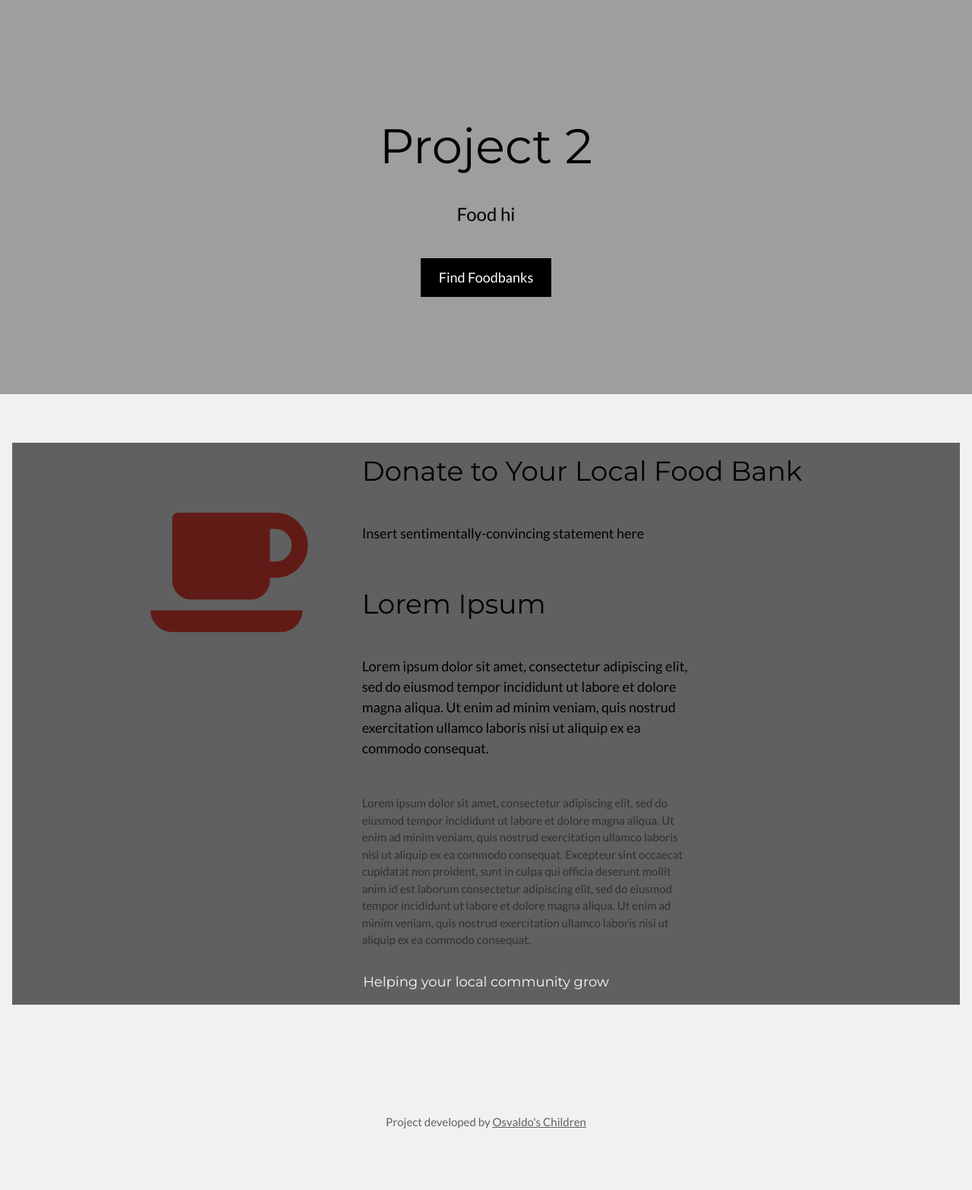
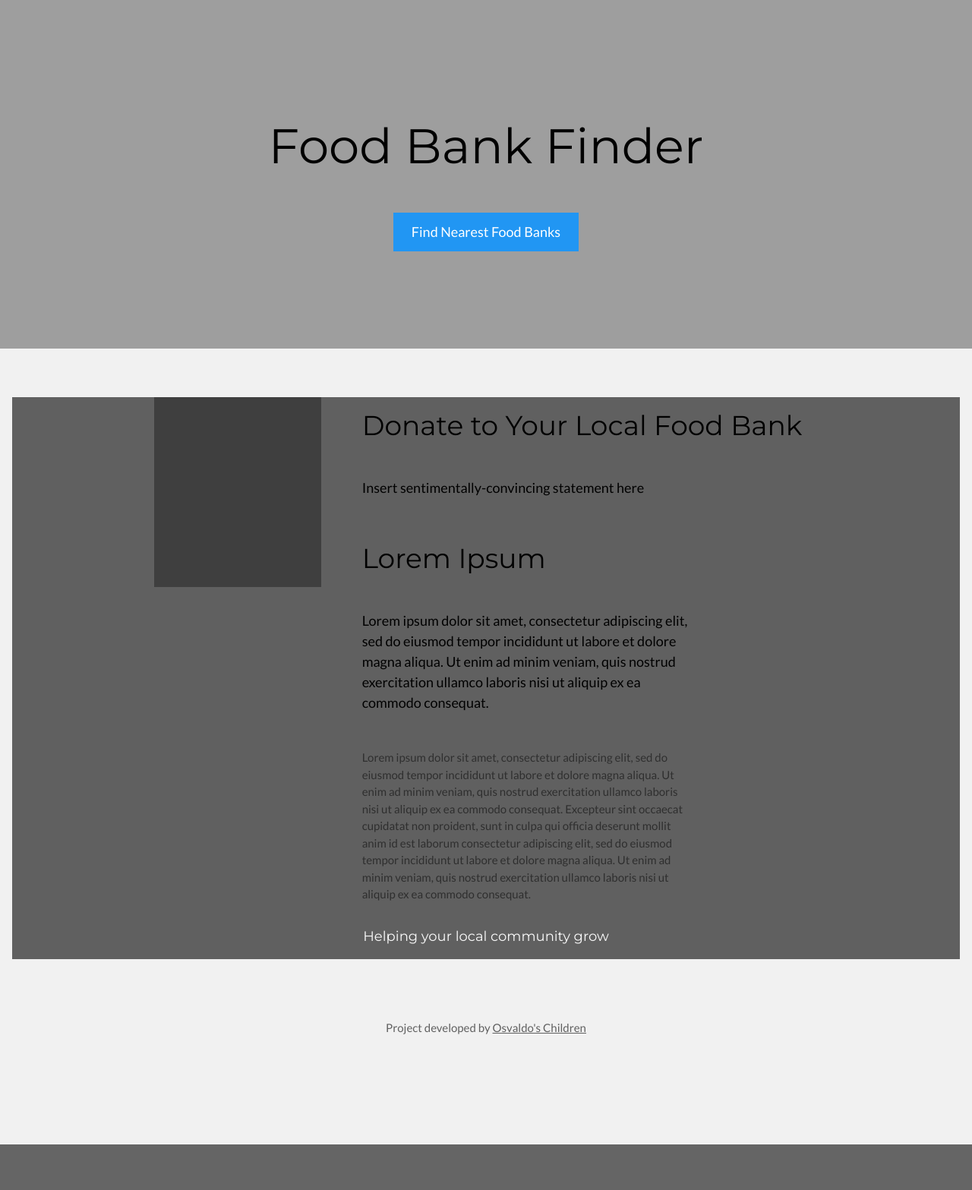
Before and after one commit to comp129-spr19/Food-bank-finder, a Django app: page / in a window 1280 px wide. Shown: the top 1567 px of the page at 76% size. After the commit the page ends 1507 px from the top, so only its background shows below. Run offline with Django 3.2, Linux system fonts and the light colour scheme; grey boxes are pictures that could not be loaded.

Commit message:
resolve merge conflicts

```diff
--- a/donatefood/home/templates/home/home.html
+++ b/donatefood/home/templates/home/home.html
@@ -34,21 +34,21 @@
 
   <!-- Header -->
   <header class="w3-container w3-grey w3-center" style="padding:128px 16px">
-    <h1 class="w3-margin w3-jumbo">Project 2</h1>
-    <p class="w3-xlarge">Food hi</p>
-    <a href="/map_page/" class="w3-button w3-black w3-padding-large w3-large w3-margin-top">Find Foodbanks</a>
+    <h1 class="w3-margin w3-jumbo">Food Bank Finder</h1>
+    <p class="w3-xlarge"></p>
+    <a href="/map_page/" class="w3-button w3-blue w3-padding-large w3-large w3-margin-top">Find Nearest Food Banks</a>
   </header>
 
   <!-- Second Grid -->
   <div class="w3-row-padding w3-light-grey w3-padding-64 w3-container">
     <div class="w3-content">
       <div class="w3-third w3-center">
-        <i class="fa fa-coffee w3-padding-64 w3-text-red w3-margin-right"></i>
+        <img src = "https://www.houstonfoodbank.org/wp-content/uploads/2018/01/homepage_boxfood-276x300.png" width = "220" height = "250">
       </div>
+
       <div class="w3-twothird">
         <h1>Donate to Your Local Food Bank</h1>
         <h5 class="w3-padding-32">Insert sentimentally-convincing statement here</h5>
-
       <div class="w3-twothird">
         <h1>Lorem Ipsum</h1>
         <h5 class="w3-padding-32">Lorem ipsum dolor sit amet, consectetur adipiscing elit, sed do eiusmod tempor
@@ -71,7 +71,7 @@
 
   <!-- Footer -->
   <footer class="w3-container w3-padding-64 w3-center w3-opacity">
-    <div class="w3-xlarge w3-padding-32">
+    <div class="w3-xlarge w3-padding-22">
     </div>
     <p>Project developed by <a href="https://github.com/comp129-spr19/project2-osvaldo-s-children"
         target="_blank">Osvaldo's Children</a></p>
```
Also changed, not shown: donatefood/map_page/templates/map_page/map_page.html (+3 -6 lines).
